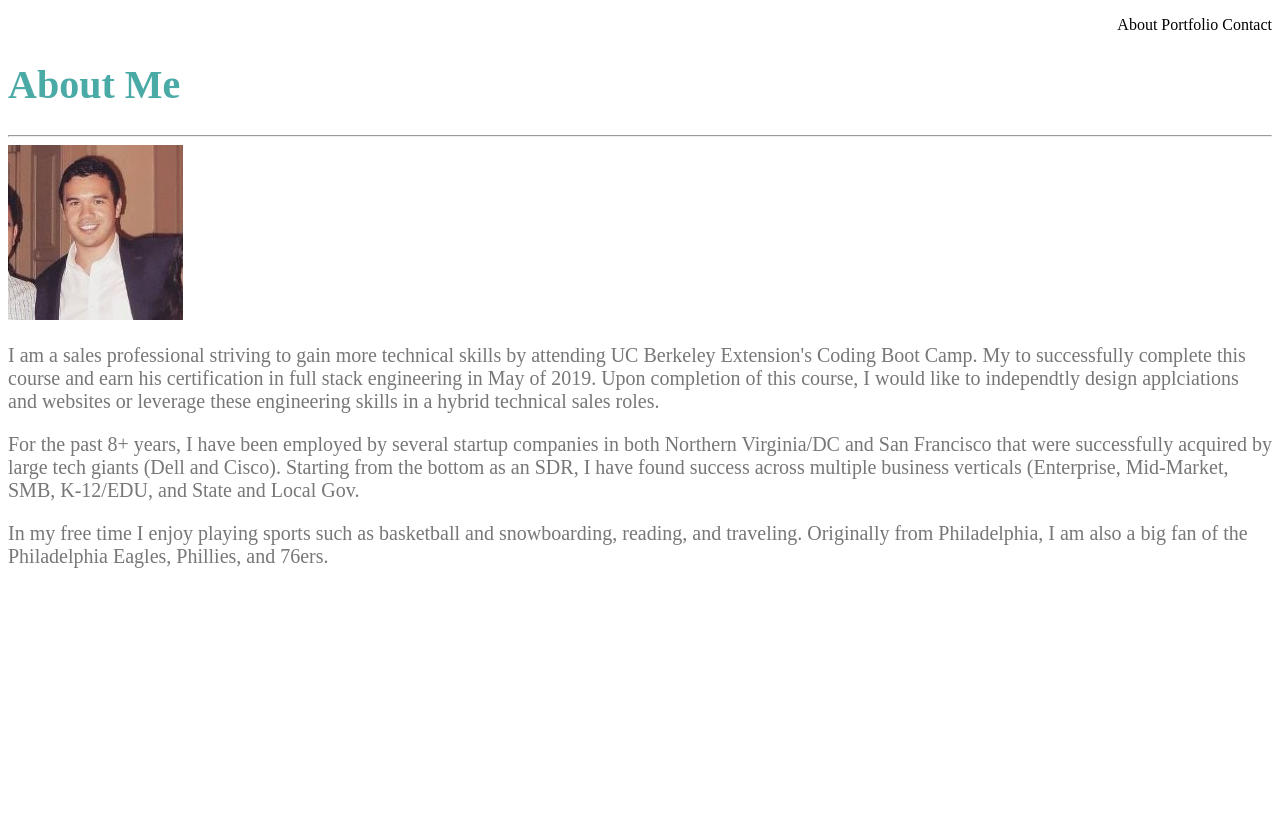
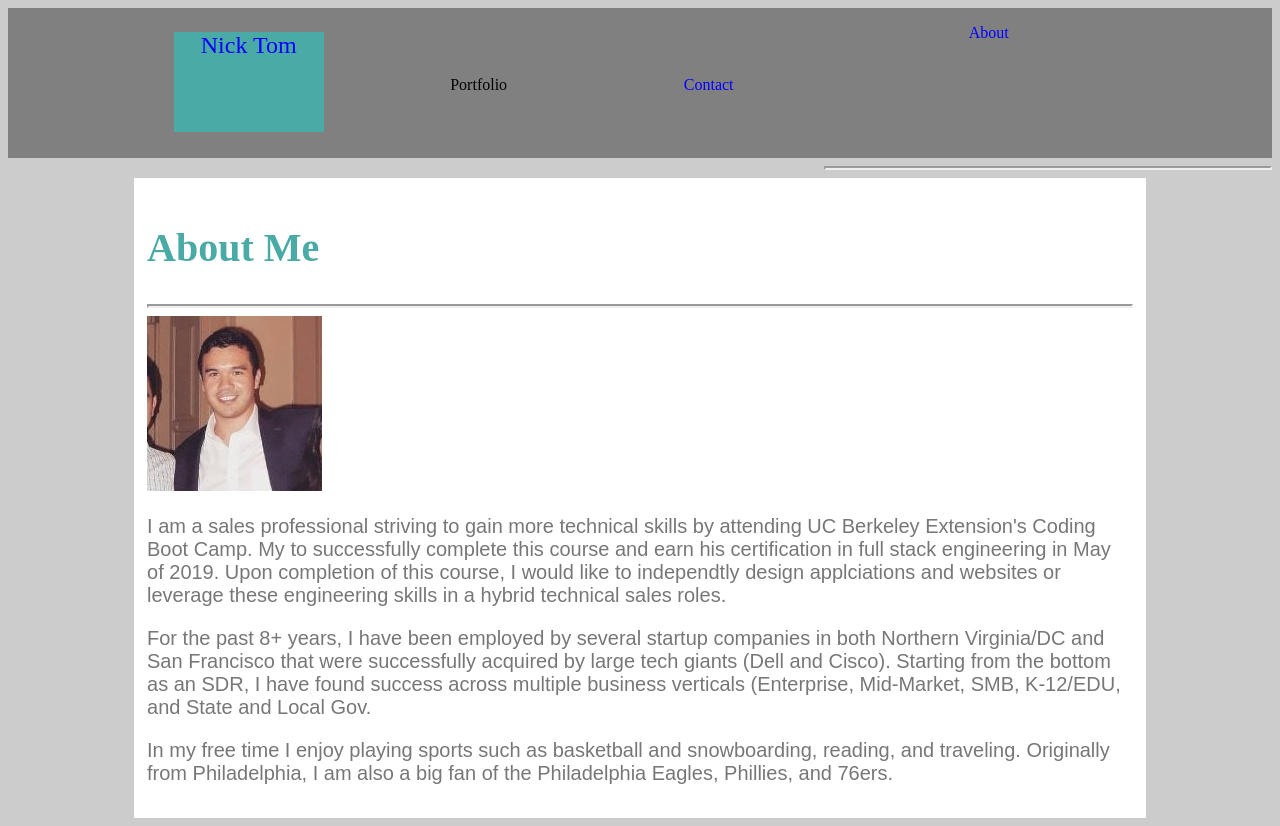
Before and after one commit to nicky2quicky/Basic-Portfolio, a plain HTML site: page index.html in a window 1280 px wide. Before the commit the page ends 800 px from the top, so only its background shows below. Drawn offline with Linux system fonts and the light colour scheme.

Commit message:
Edits on the CSS Positioning

```diff
--- a/assets/css/style.css
+++ b/assets/css/style.css
@@ -0,0 +1,59 @@
+.box-set {
+    position: relative;
+    height: 150px;
+    background:gray;
+    text-align: center;
+}
+
+.box {
+    position: relative;
+    width: 150px;
+    height: 100px;
+    float: left;
+}
+
+.name {
+    margin-left: 165.68px;
+    font-size:150%;
+    margin-bottom:-24px;
+    color: blue;
+    float: left;
+    background:#4aaaa5;
+}
+
+.About {
+    font-size:10 px;
+    margin-left: 550px;
+    height: 20px;
+    color: blue;
+    float: left;
+}
+
+.Portfolio {
+    font-size:30 px;
+    float: left;
+}
+
+.Contact {
+    font-size:30 px;
+    color: blue;
+    float: left;
+}
+
+#main {
+    margin-left: 10%;
+    margin-right: 10%;
+    padding: 1%;
+    background:#ffffff;
+    border-color:#dddddd;
+}
+
+hr {
+    border-width: 2px;
+}
+
+p {
+    font-size: 20px;
+    color: #777777;
+    font-family:Arial, Helvetica, sans-serif;
+}
--- a/index.html
+++ b/index.html
@@ -2,23 +2,27 @@
 <html>
 <head>
     <title>Nick Tom's Portfolio</title>
-    <link rel="style" type="text/css" href="assets/css/style.css">
+    <link rel="stylesheet" type="text/css" href="assets/css/style.css">
 </head>
 
-<body>
-    <div id="main"></div>
-
-    <p style="text-align: right;">About Portfolio Contact</p>
-
-    <h1 style="font-size: 40px; color:#4aaaa5; font-family: 'Times New Roman', Times, serif">About Me</h1>
+<body style="background-color:#cccccc">
+    <div class="box-set">
+        <figure class="box name">Nick Tom</figure>
+        <figure class="box About">About</figure>
+        <figure class="box Portfolio">Portfolio</figure>
+        <figure class="box Contact">Contact</figure>
+    </div>
 
     <hr>
 
+
+    <section id="main">
+    <h1 style="font-size: 40px; color:#4aaaa5; font-family: 'Times New Roman', Times, serif">About Me</h1>
+        <hr>
         <img src="assets/images/0.jpeg">
-
-    <p style="font-size: 20px; color: #777777">I am a sales professional striving to gain more technical skills by attending UC Berkeley Extension's Coding Boot Camp. My to successfully complete this course and earn his certification in full stack engineering in May of 2019. Upon completion of this course, I would like to independtly design applciations and websites or leverage these engineering skills in a hybrid technical sales roles.</p>
-    <p style="font-size: 20px; color: #777777">For the past 8+ years, I have been employed by several startup companies in both Northern Virginia/DC and San Francisco that were successfully acquired by large tech giants (Dell and Cisco). Starting from the bottom as an SDR, I have found success across multiple business verticals (Enterprise, Mid-Market, SMB, K-12/EDU, and State and Local Gov.</p>
-    <p style="font-size: 20px; color: #777777">In my free time I enjoy playing sports such as basketball and snowboarding, reading, and traveling. Originally from Philadelphia, I am also a big fan of the Philadelphia Eagles, Phillies, and 76ers.</p>
+    <p section style="p">I am a sales professional striving to gain more technical skills by attending UC Berkeley Extension's Coding Boot Camp. My to successfully complete this course and earn his certification in full stack engineering in May of 2019. Upon completion of this course, I would like to independtly design applciations and websites or leverage these engineering skills in a hybrid technical sales roles.</p>
+    <p style="font-size: 20px; color: #777777; font-family:Arial, Helvetica, sans-serif">For the past 8+ years, I have been employed by several startup companies in both Northern Virginia/DC and San Francisco that were successfully acquired by large tech giants (Dell and Cisco). Starting from the bottom as an SDR, I have found success across multiple business verticals (Enterprise, Mid-Market, SMB, K-12/EDU, and State and Local Gov.</p>
+    <p style="font-size: 20px; color: #777777; font-family:Arial, Helvetica, sans-serif">In my free time I enjoy playing sports such as basketball and snowboarding, reading, and traveling. Originally from Philadelphia, I am also a big fan of the Philadelphia Eagles, Phillies, and 76ers.</p></section>
 
 
 </body>
```
Also changed, not shown: 2 other files.
